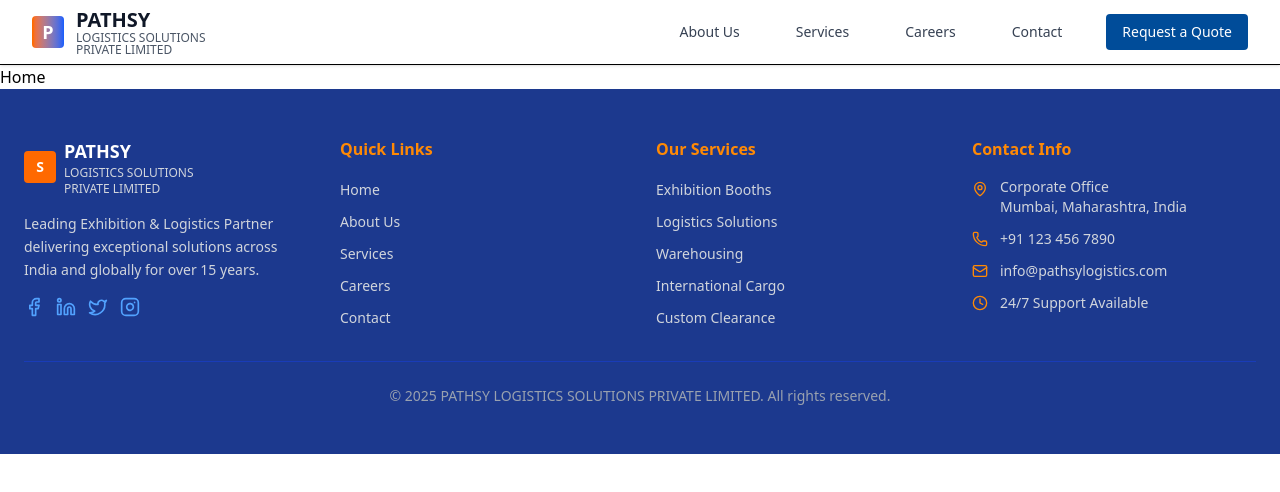
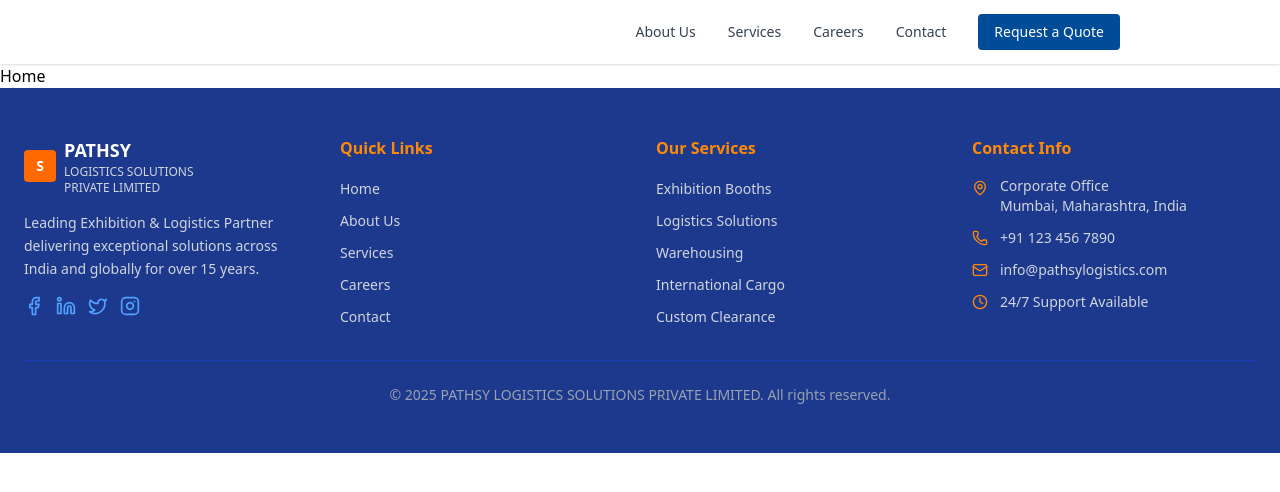
Before and after one commit to vidhisavaliya-1710/PATHSY-LOGISTICS-SOLUTIONS, a React (Vite) app in the folder Pathsy-frontend/: page / in a window 1280 px wide. Shown: the top 492 px of the page. Built offline with nearby package versions, Linux system fonts and the light colour scheme.

Commit message:
add logo

```diff
--- a/Pathsy-frontend/src/header-footer/Navbar.jsx
+++ b/Pathsy-frontend/src/header-footer/Navbar.jsx
@@ -9,37 +9,33 @@ function Navbar() {
     };
 
     return (
-    <nav className="bg-white shadow-sm border-b">
-      <div className="max-w-7xl mx-auto px-4 sm:px-6 lg:px-8">
+        <nav className="bg-white shadow-sm">
+            <div className="max-w-5xl mx-auto px-4 sm:px-6 lg:px-8">
                 <div className="flex justify-between items-center h-16">
                     {/* Logo */}
                     <div className="flex items-center">
-            <div className="flex-shrink-0 flex items-center">
-              <div className="w-8 h-8 bg-gradient-to-r from-orange-500 to-blue-600 rounded-sm flex items-center justify-center mr-3">
-                <span className="text-white font-bold text-lg">P</span>
-              </div>
-              <div>
-                <h1 className="text-xl font-bold text-gray-900">PATHSY</h1>
-                <p className="text-xs text-gray-600 -mt-1">LOGISTICS SOLUTIONS</p>
-                <p className="text-xs text-gray-600 -mt-1">PRIVATE LIMITED</p>
-              </div>
-            </div>
+
+
                     </div>
 
                     {/* Desktop Navigation */}
                     <div className="hidden md:block">
                         <div className="ml-10 flex items-baseline space-x-8">
-              <a href="#" className="text-gray-700 hover:text-[#004c99] px-3 py-2 text-sm font-medium transition-colors">
+                            <a href="#" className="relative text-gray-700 hover:text-[#004c99] py-2 text-sm font-medium transition-colors group">
                                 About Us
+                                <span className="absolute bottom-0 left-0 w-0 h-0.5 bg-[#004c99] transition-all duration-300 group-hover:w-full"></span>
                             </a>
-              <a href="#" className="text-gray-700 hover:text-[#004c99] px-3 py-2 text-sm font-medium transition-colors">
+                            <a href="#" className="relative text-gray-700 hover:text-[#004c99] py-2 text-sm font-medium transition-colors group">
                                 Services
+                                <span className="absolute bottom-0 left-0 w-0 h-0.5 bg-[#004c99] transition-all duration-300 group-hover:w-full"></span>
                             </a>
-              <a href="#" className="text-gray-700 hover:text-[#004c99] px-3 py-2 text-sm font-medium transition-colors">
+                            <a href="#" className="relative text-gray-700 hover:text-[#004c99] py-2 text-sm font-medium transition-colors group">
                                 Careers
+                                <span className="absolute bottom-0 left-0 w-0 h-0.5 bg-[#004c99] transition-all duration-300 group-hover:w-full"></span>
                             </a>
-              <a href="#" className="text-gray-700 hover:text-[#004c99] px-3 py-2 text-sm font-medium transition-colors">
+                            <a href="#" className="relative text-gray-700 hover:text-[#004c99] py-2 text-sm font-medium transition-colors group">
                                 Contact
+                                <span className="absolute bottom-0 left-0 w-0 h-0.5 bg-[#004c99] transition-all duration-300 group-hover:w-full"></span>
                             </a>
                             <button className="bg-[#004c99] text-white px-4 py-2 rounded text-sm font-medium hover:bg-[#003d7a] transition-colors">
                                 Request a Quote
@@ -67,17 +63,21 @@ function Navbar() {
             {isMenuOpen && (
                 <div className="md:hidden">
                     <div className="px-2 pt-2 pb-3 space-y-1 sm:px-3 bg-white border-t">
-            <a href="#" className="text-gray-700 hover:text-[#004c99] hover:bg-gray-50 block px-3 py-2 text-base font-medium">
+                        <a href="#" className="relative text-gray-700 hover:text-[#004c99] hover:bg-gray-50 block px-3 py-2 text-base font-medium group">
                             About Us
+                            <span className="absolute bottom-1 left-3 w-0 h-0.5 bg-[#004c99] transition-all duration-300 group-hover:w-[calc(100%-1.5rem)]"></span>
                         </a>
-            <a href="#" className="text-gray-700 hover:text-[#004c99] hover:bg-gray-50 block px-3 py-2 text-base font-medium">
+                        <a href="#" className="relative text-gray-700 hover:text-[#004c99] hover:bg-gray-50 block px-3 py-2 text-base font-medium group">
                             Services
+                            <span className="absolute bottom-1 left-3 w-0 h-0.5 bg-[#004c99] transition-all duration-300 group-hover:w-[calc(100%-1.5rem)]"></span>
                         </a>
-            <a href="#" className="text-gray-700 hover:text-[#004c99] hover:bg-gray-50 block px-3 py-2 text-base font-medium">
+                        <a href="#" className="relative text-gray-700 hover:text-[#004c99] hover:bg-gray-50 block px-3 py-2 text-base font-medium group">
                             Careers
+                            <span className="absolute bottom-1 left-3 w-0 h-0.5 bg-[#004c99] transition-all duration-300 group-hover:w-[calc(100%-1.5rem)]"></span>
                         </a>
-            <a href="#" className="text-gray-700 hover:text-[#004c99] hover:bg-gray-50 block px-3 py-2 text-base font-medium">
+                        <a href="#" className="relative text-gray-700 hover:text-[#004c99] hover:bg-gray-50 block px-3 py-2 text-base font-medium group">
                             Contact
+                            <span className="absolute bottom-1 left-3 w-0 h-0.5 bg-[#004c99] transition-all duration-300 group-hover:w-[calc(100%-1.5rem)]"></span>
                         </a>
                         <div className="px-3 py-2">
                             <button className="w-full bg-[#004c99] text-white px-4 py-2 rounded text-sm font-medium hover:bg-[#003d7a] transition-colors">
```
Also changed, not shown: Pathsy-frontend/src/assets/images/logo/Navbarlogo.png (added). Lines whose indentation alone changed are shown as unchanged.
